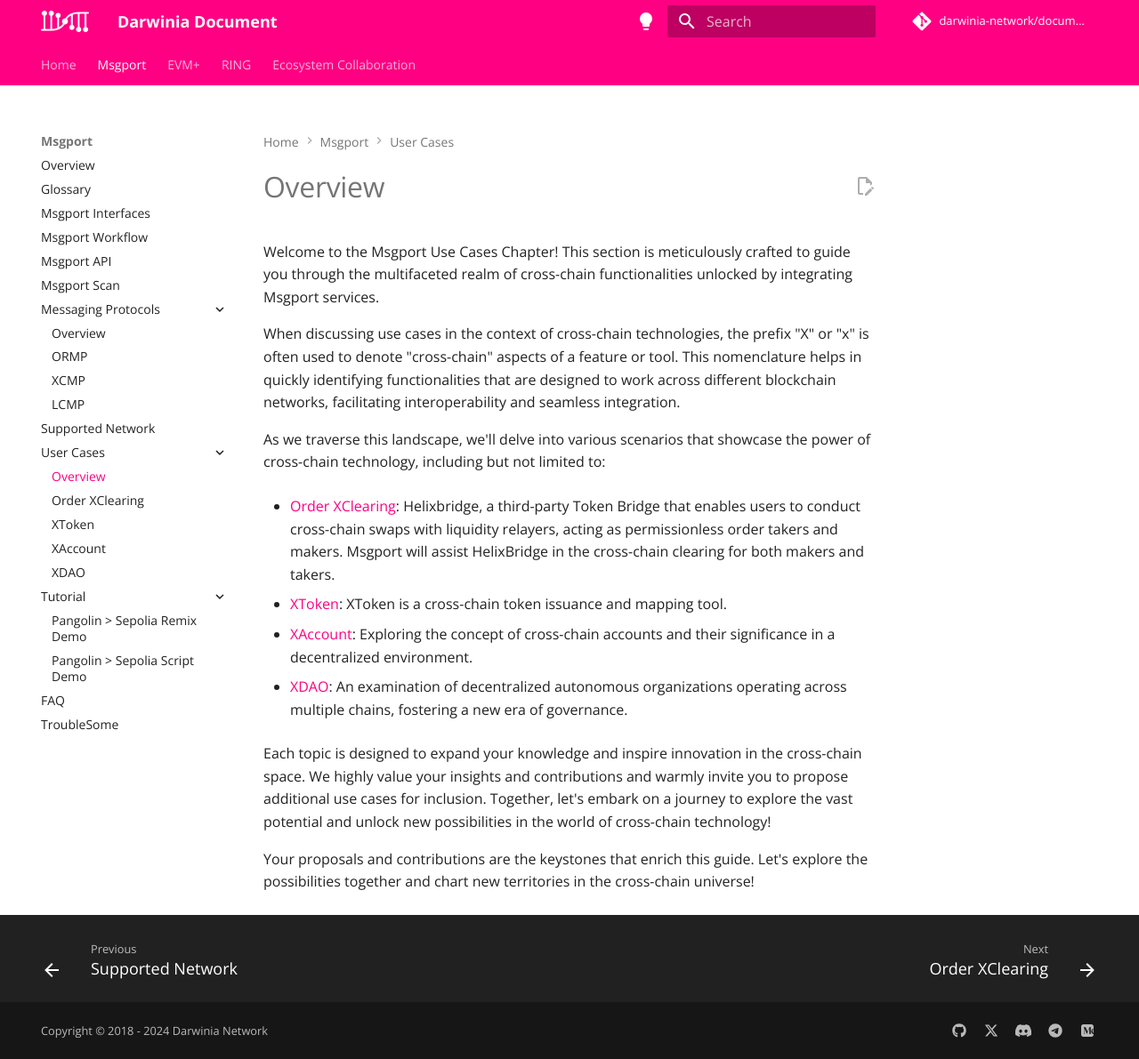
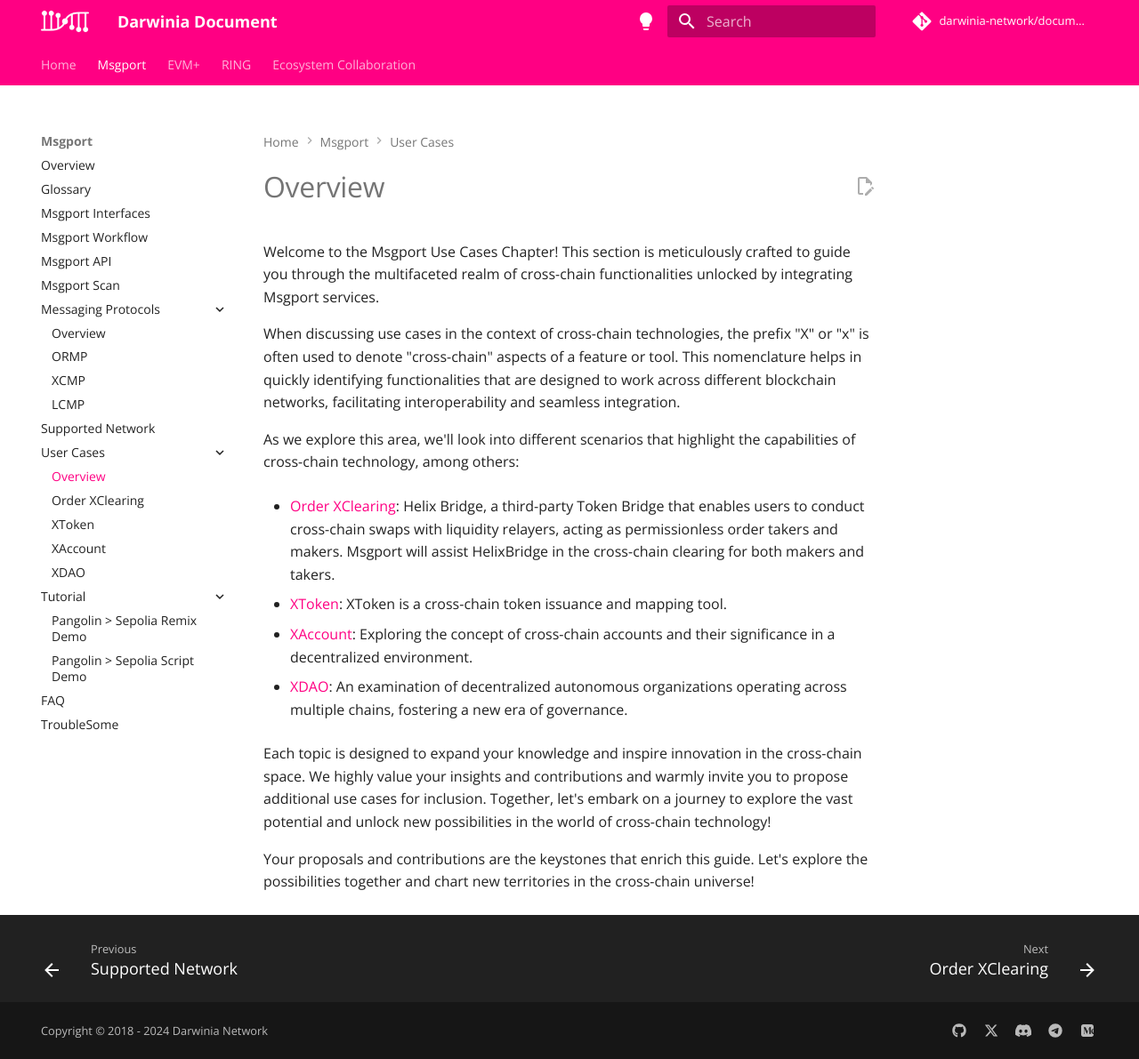
Before and after one commit to darwinia-network/docs, an MkDocs documentation site: the page built from docs/msgport/user-cases/overview.md, in a window 1280 px wide and 1191 px high. Shown: the whole window at 89% size. Built offline with MkDocs 1.6.1 and Material for MkDocs 9.7.7, drawn with Linux system fonts in a browser that asks for light colours; comment, search, counter and statistics services are not loaded.

Commit message:
order xclearing part.1

```diff
--- a/docs/msgport/user-cases/overview.md
+++ b/docs/msgport/user-cases/overview.md
@@ -4,10 +4,10 @@
 
 When discussing use cases in the context of cross-chain technologies, the prefix "X" or "x" is often used to denote "cross-chain" aspects of a feature or tool. This nomenclature helps in quickly identifying functionalities that are designed to work across different blockchain networks, facilitating interoperability and seamless integration.
 
-As we traverse this landscape, we'll delve into various scenarios that showcase the power of cross-chain technology, including but not limited to:
+As we explore this area, we'll look into different scenarios that highlight the capabilities of cross-chain technology, among others:
 
 - [Order XClearing](./order-xclearing.md):
-Helixbridge, a third-party Token Bridge that enables users to conduct cross-chain swaps with liquidity relayers, acting as permissionless order takers and makers. Msgport will assist HelixBridge in the cross-chain clearing for both makers and takers.
+Helix Bridge, a third-party Token Bridge that enables users to conduct cross-chain swaps with liquidity relayers, acting as permissionless order takers and makers. Msgport will assist HelixBridge in the cross-chain clearing for both makers and takers.
 
 - [XToken](./order-xclearing.md): XToken is a cross-chain token issuance and mapping tool.
 
```
Also changed, not shown: docs/msgport/user-cases/order-xclearing.md (+17 -11 lines), docs/msgport/user-cases/xdao.md (+1 -1 lines), docs/msgport/user-cases/xtoken.md (+4 -8 lines).
